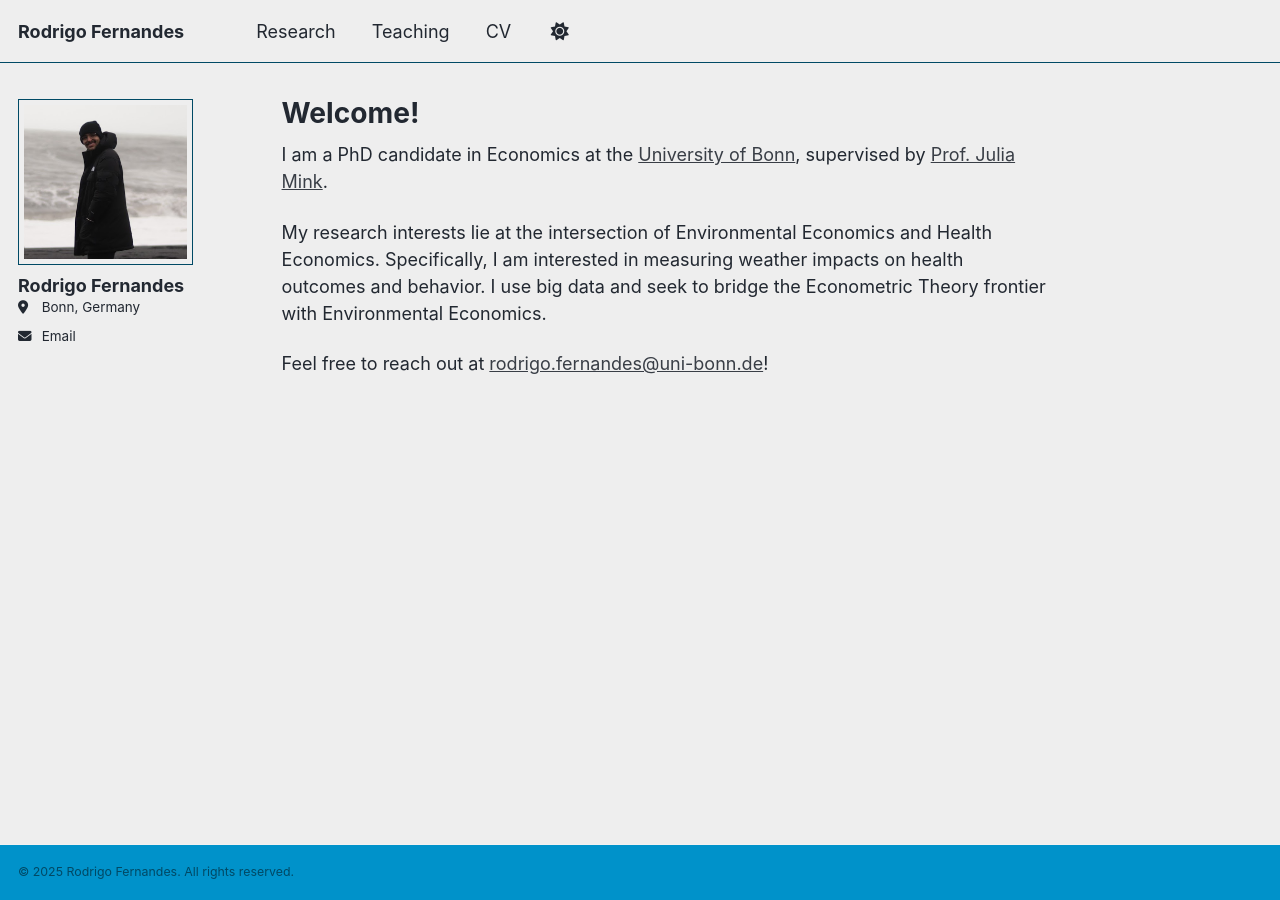
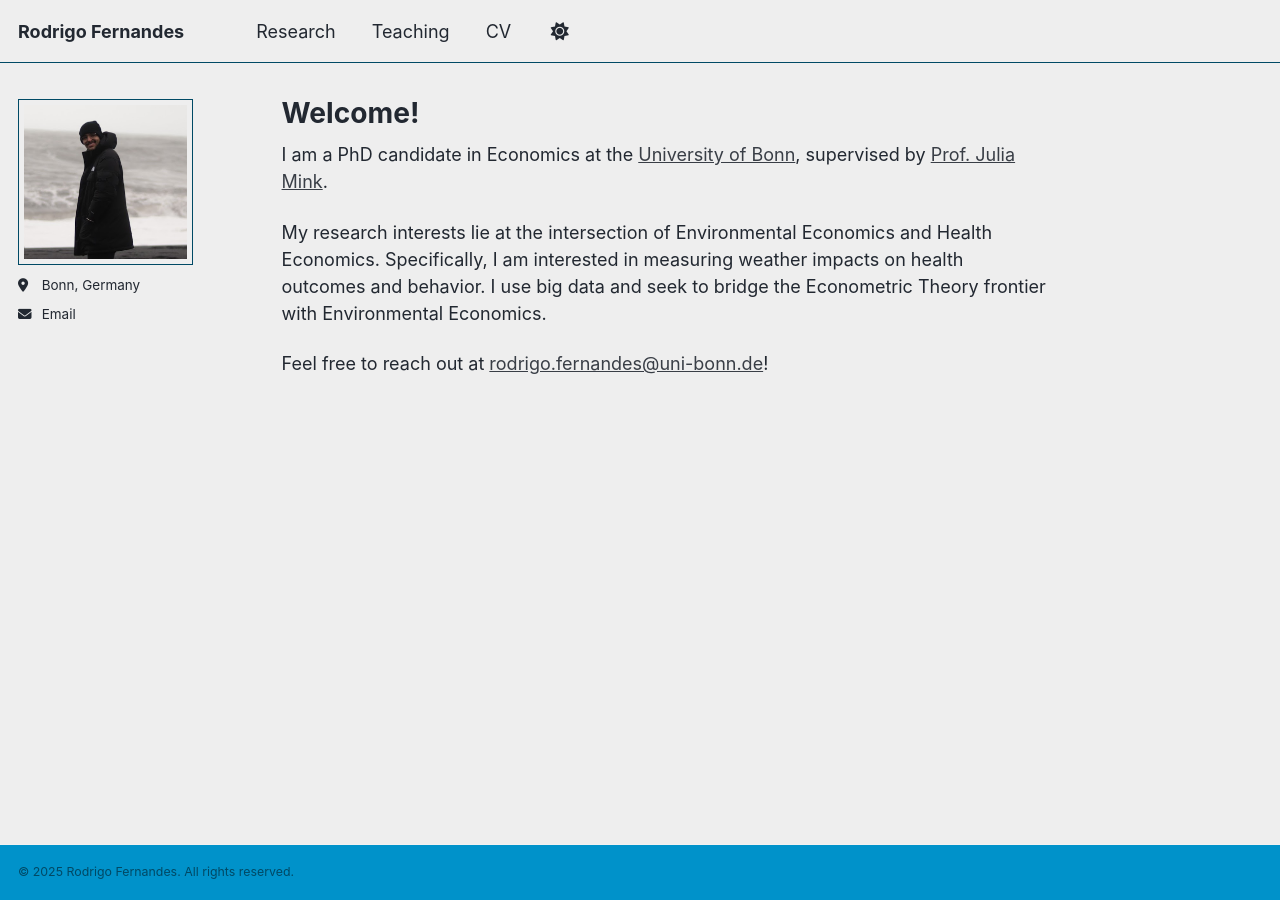
Before and after one commit to fernandes-rodrigo/fernandes-rodrigo.github.io, a Jekyll site: the page built from _pages/about.md, in a window 1280 px wide. Built offline with Jekyll 4.4.1, drawn with Linux system fonts in a browser that asks for light colours; a script that is not in the unit is left out.

Commit message:
Comment out author name in _config.yml
Commented out the author's name in the configuration.

```diff
--- a/_config.yml
+++ b/_config.yml
@@ -27,7 +27,7 @@ serif: "'Roboto Slab', 'Georgia', 'Times', 'serif'"
 author:
   # Biographic information
   avatar           : "profile_me.png"
-  name             : "Rodrigo Fernandes"
+  name             : #"Rodrigo Fernandes"
   pronouns         : # example: "she/her"
 #  bio              : "Short biography for the left-hand sidebar"
   location         : "Bonn, Germany"
```
